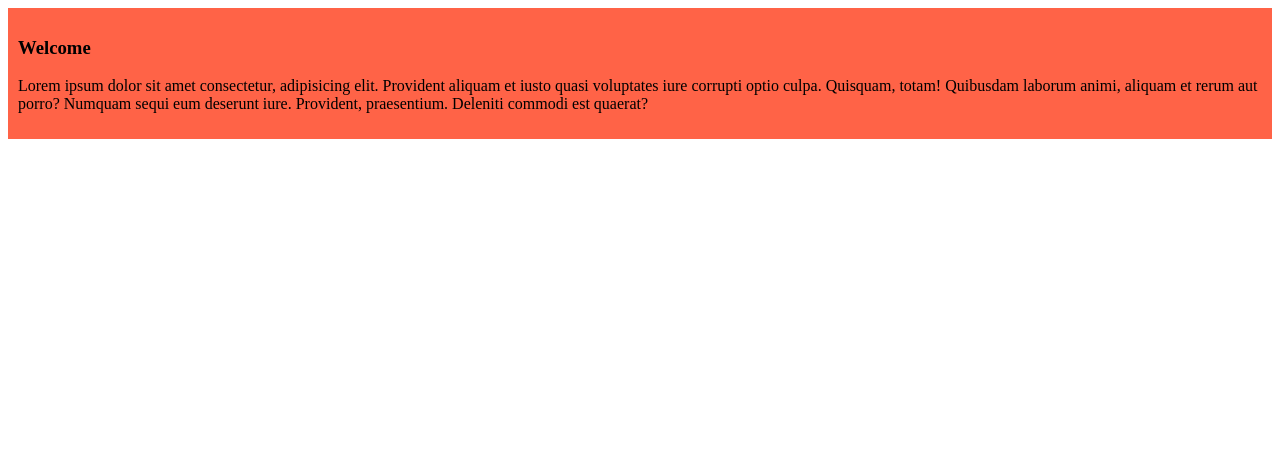
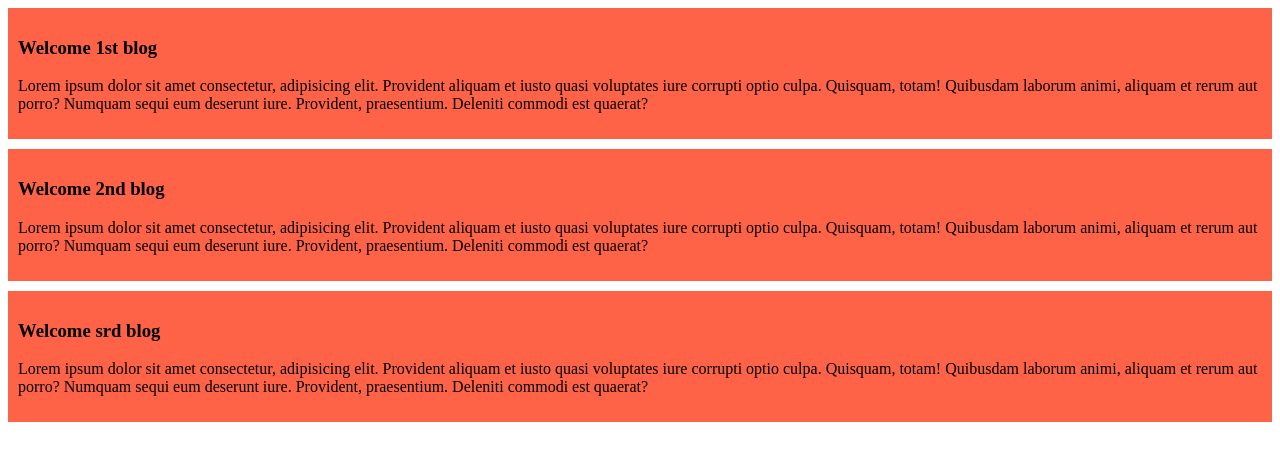
Before and after one commit to Siam125889/my-simple-website, a plain HTML site: page index.html in a window 1280 px wide. Drawn offline with Linux system fonts and the light colour scheme.

Commit message:
added 2nd blog

```diff
--- a/index.html
+++ b/index.html
@@ -8,7 +8,27 @@
   </head>
   <body>
     <div>
-      <h3>Welcome</h3>
+      <h3>Welcome 1st blog</h3>
+      <p>
+        Lorem ipsum dolor sit amet consectetur, adipisicing elit. Provident
+        aliquam et iusto quasi voluptates iure corrupti optio culpa. Quisquam,
+        totam! Quibusdam laborum animi, aliquam et rerum aut porro? Numquam
+        sequi eum deserunt iure. Provident, praesentium. Deleniti commodi est
+        quaerat?
+      </p>
+    </div>
+    <div>
+      <h3>Welcome 2nd blog</h3>
+      <p>
+        Lorem ipsum dolor sit amet consectetur, adipisicing elit. Provident
+        aliquam et iusto quasi voluptates iure corrupti optio culpa. Quisquam,
+        totam! Quibusdam laborum animi, aliquam et rerum aut porro? Numquam
+        sequi eum deserunt iure. Provident, praesentium. Deleniti commodi est
+        quaerat?
+      </p>
+    </div>
+    <div>
+      <h3>Welcome srd blog</h3>
       <p>
         Lorem ipsum dolor sit amet consectetur, adipisicing elit. Provident
         aliquam et iusto quasi voluptates iure corrupti optio culpa. Quisquam,
--- a/styles/style.css
+++ b/styles/style.css
@@ -1,4 +1,5 @@
 div {
   background-color: tomato;
   padding: 10px;
+  margin-bottom: 10px;
 }
```
